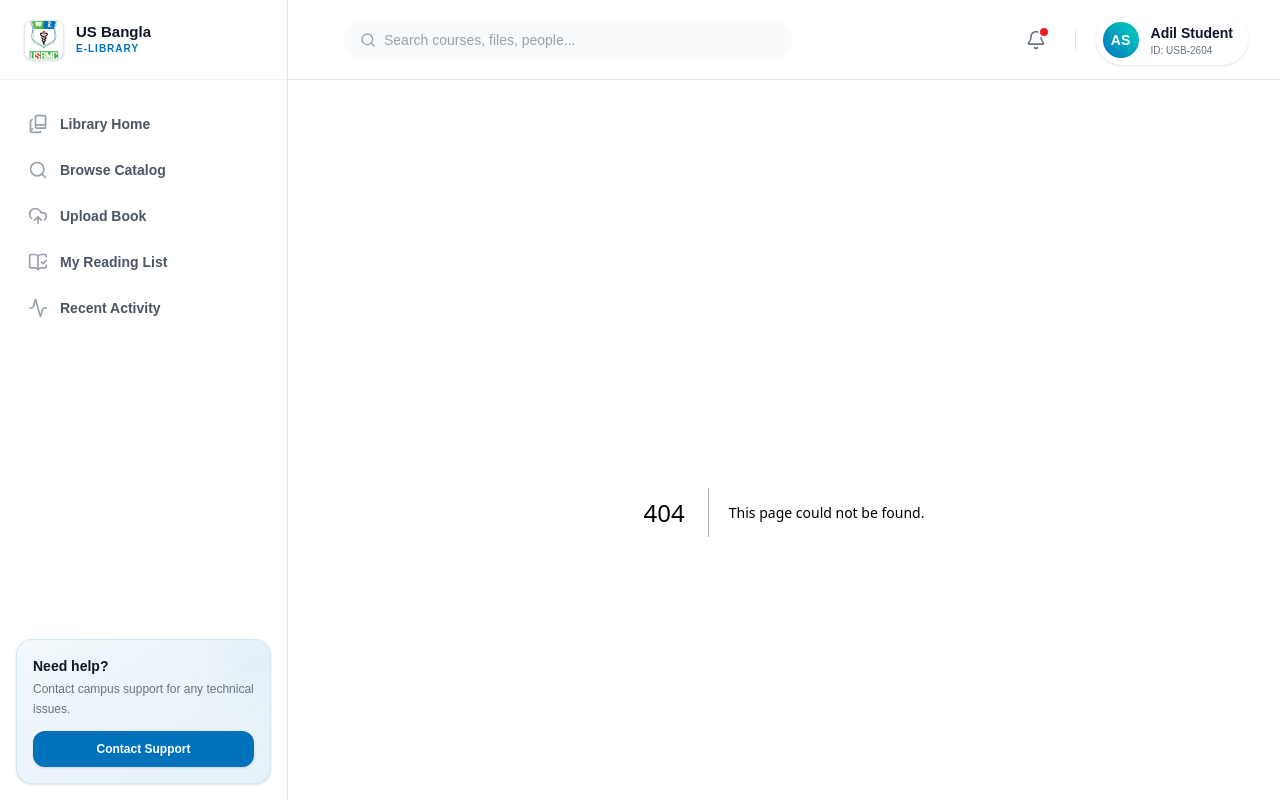
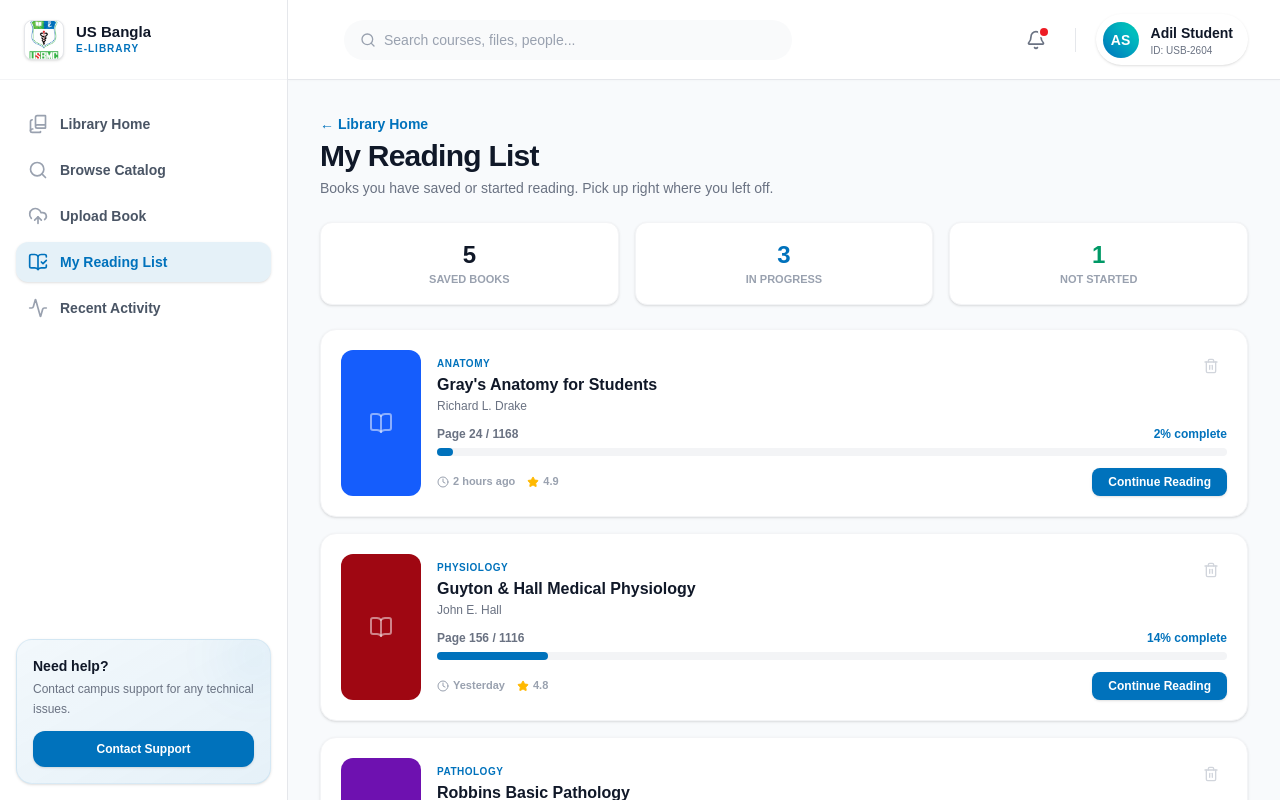
Before and after one commit to AdilAhmedAhir/Demo_US_Bangla_Portal, a Next.js app: page /library/reading-list in a window 1280 px wide. Before the commit this address had no page. Shown: the top 800 px of the page. Built offline with nearby package versions, Linux system fonts and the light colour scheme.

Commit message:
feat: add My Reading List and Recent Activity library pages

```diff
--- /dev/null
+++ b/src/app/library/activity/page.tsx
@@ -0,0 +1,58 @@
+import React from 'react';
+import { BookOpen, Eye, Upload, Star, Clock, User, Search } from 'lucide-react';
+import Link from 'next/link';
+
+export default function LibraryActivityPage() {
+  const activities = [
+    { type: 'read', user: 'Adil Ahmed', action: "opened Gray's Anatomy for Students", detail: 'Page 24 — Chapter 1: The Body', time: '2 hours ago', icon: Eye, color: 'bg-blue-50 text-blue-600 border-blue-100' },
+    { type: 'upload', user: 'Dr. Shahin Rahman', action: 'uploaded a new book', detail: 'Snell\'s Clinical Neuroanatomy — 8th Edition', time: '5 hours ago', icon: Upload, color: 'bg-emerald-50 text-emerald-600 border-emerald-100' },
+    { type: 'read', user: 'Nusrat Jahan', action: 'finished reading Chapter 12', detail: 'Guyton & Hall Medical Physiology', time: '6 hours ago', icon: Eye, color: 'bg-blue-50 text-blue-600 border-blue-100' },
+    { type: 'bookmark', user: 'Hasib Rahman', action: "bookmarked Robbins Basic Pathology", detail: 'Added to reading list', time: 'Yesterday', icon: Star, color: 'bg-amber-50 text-amber-600 border-amber-100' },
+    { type: 'upload', user: 'Admin Library', action: 'bulk uploaded 8 new PDFs', detail: 'Pharmacology, Microbiology, and Surgery department materials', time: 'Yesterday', icon: Upload, color: 'bg-emerald-50 text-emerald-600 border-emerald-100' },
+    { type: 'read', user: 'Faisal Karim', action: 'started reading KD Tripathi Pharmacology', detail: 'Page 1 — Introduction to Pharmacology', time: '2 days ago', icon: Eye, color: 'bg-blue-50 text-blue-600 border-blue-100' },
+    { type: 'search', user: 'Tarek Monsur', action: 'searched for "Cardiac Physiology"', detail: '3 results found', time: '2 days ago', icon: Search, color: 'bg-purple-50 text-purple-600 border-purple-100' },
+    { type: 'read', user: 'Sadia Islam', action: "completed Park's Preventive Medicine", detail: 'All 934 pages read — 100% complete', time: '3 days ago', icon: Eye, color: 'bg-blue-50 text-blue-600 border-blue-100' },
+  ];
+
+  return (
+    <div className="flex flex-col gap-6 w-full pb-10">
+      <div>
+        <Link href="/library" className="text-sm text-brand-primary-blue hover:underline mb-1 inline-block font-bold">← Library Home</Link>
+        <h1 className="text-3xl font-black tracking-tight text-gray-900">Recent Activity</h1>
+        <p className="mt-1 text-sm text-gray-500 font-medium">A live feed of reading sessions, uploads, and bookmarks across the library.</p>
+      </div>
+
+      {/* Activity Feed */}
+      <div className="bg-white rounded-2xl border border-gray-100 shadow-sm overflow-hidden">
+        <div className="px-6 py-4 border-b border-gray-100 bg-gray-50/50 flex items-center justify-between">
+          <h3 className="text-sm font-bold text-gray-900 flex items-center gap-2">
+            <Clock className="w-4 h-4 text-gray-500" /> Activity Timeline
+          </h3>
+          <span className="text-xs font-bold text-gray-400">Last 7 days</span>
+        </div>
+
+        <div className="divide-y divide-gray-50">
+          {activities.map((a, i) => (
+            <div key={i} className="px-6 py-4 flex items-start gap-4 hover:bg-gray-50/50 transition-colors">
+              {/* Icon */}
+              <div className={`w-9 h-9 rounded-lg ${a.color} border flex items-center justify-center shrink-0 mt-0.5`}>
+                <a.icon className="w-4 h-4" />
+              </div>
+
+              {/* Content */}
+              <div className="flex-1 min-w-0">
+                <p className="text-sm text-gray-800">
+                  <strong className="font-bold text-gray-900">{a.user}</strong>{' '}{a.action}
+                </p>
+                <p className="text-xs text-gray-500 font-medium mt-0.5">{a.detail}</p>
+              </div>
+
+              {/* Time */}
+              <span className="text-[11px] font-bold text-gray-400 whitespace-nowrap shrink-0 mt-1">{a.time}</span>
+            </div>
+          ))}
+        </div>
+      </div>
+    </div>
+  );
+}
--- /dev/null
+++ b/src/app/library/reading-list/page.tsx
@@ -0,0 +1,90 @@
+import React from 'react';
+import { BookOpen, BookmarkCheck, Clock, Star, Trash2, Eye } from 'lucide-react';
+import Link from 'next/link';
+
+export default function ReadingListPage() {
+  const savedBooks = [
+    { title: "Gray's Anatomy for Students", author: "Richard L. Drake", category: "Anatomy", cover: "bg-blue-600", progress: 24, totalPages: 1168, lastRead: "2 hours ago", rating: 4.9 },
+    { title: "Guyton & Hall Medical Physiology", author: "John E. Hall", category: "Physiology", cover: "bg-red-800", progress: 156, totalPages: 1116, lastRead: "Yesterday", rating: 4.8 },
+    { title: "Robbins Basic Pathology", author: "Vinay Kumar", category: "Pathology", cover: "bg-purple-800", progress: 0, totalPages: 952, lastRead: "Not started", rating: 4.7 },
+    { title: "KD Tripathi Pharmacology", author: "KD Tripathi", category: "Pharmacology", cover: "bg-rose-700", progress: 312, totalPages: 964, lastRead: "3 days ago", rating: 4.7 },
+    { title: "Langman's Medical Embryology", author: "T.W. Sadler", category: "Embryology", cover: "bg-teal-700", progress: 88, totalPages: 410, lastRead: "1 week ago", rating: 4.6 },
+  ];
+
+  return (
+    <div className="flex flex-col gap-6 w-full pb-10">
+      <div>
+        <Link href="/library" className="text-sm text-brand-primary-blue hover:underline mb-1 inline-block font-bold">← Library Home</Link>
+        <h1 className="text-3xl font-black tracking-tight text-gray-900">My Reading List</h1>
+        <p className="mt-1 text-sm text-gray-500 font-medium">Books you have saved or started reading. Pick up right where you left off.</p>
+      </div>
+
+      {/* Stats Strip */}
+      <div className="grid grid-cols-3 gap-4">
+        <div className="bg-white rounded-xl p-4 border border-gray-100 shadow-sm text-center">
+          <p className="text-2xl font-black text-gray-900">5</p>
+          <p className="text-[11px] font-bold text-gray-400 uppercase">Saved Books</p>
+        </div>
+        <div className="bg-white rounded-xl p-4 border border-gray-100 shadow-sm text-center">
+          <p className="text-2xl font-black text-brand-primary-blue">3</p>
+          <p className="text-[11px] font-bold text-gray-400 uppercase">In Progress</p>
+        </div>
+        <div className="bg-white rounded-xl p-4 border border-gray-100 shadow-sm text-center">
+          <p className="text-2xl font-black text-emerald-600">1</p>
+          <p className="text-[11px] font-bold text-gray-400 uppercase">Not Started</p>
+        </div>
+      </div>
+
+      {/* Book List */}
+      <div className="flex flex-col gap-4">
+        {savedBooks.map((book, i) => {
+          const pct = book.totalPages > 0 ? Math.round((book.progress / book.totalPages) * 100) : 0;
+          return (
+            <div key={i} className="bg-white rounded-2xl border border-gray-100 shadow-sm p-4 sm:p-5 flex flex-col sm:flex-row gap-4 hover:shadow-md transition-all group">
+              {/* Mini Cover */}
+              <div className={`${book.cover} w-full sm:w-20 h-28 sm:h-auto rounded-xl flex items-center justify-center shrink-0`}>
+                <BookOpen className="w-6 h-6 text-white/50" />
+              </div>
+
+              {/* Details */}
+              <div className="flex-1 min-w-0">
+                <div className="flex items-start justify-between gap-2">
+                  <div className="min-w-0">
+                    <span className="text-[10px] font-bold uppercase tracking-wider text-brand-primary-blue">{book.category}</span>
+                    <h3 className="font-bold text-gray-900 text-base leading-snug truncate">{book.title}</h3>
+                    <p className="text-xs text-gray-500 font-medium mt-0.5">{book.author}</p>
+                  </div>
+                  <button className="p-2 text-gray-300 hover:text-red-500 hover:bg-red-50 rounded-lg transition shrink-0" title="Remove from list">
+                    <Trash2 className="w-4 h-4" />
+                  </button>
+                </div>
+
+                {/* Progress Bar */}
+                <div className="mt-3">
+                  <div className="flex items-center justify-between text-xs font-bold text-gray-500 mb-1.5">
+                    <span>Page {book.progress} / {book.totalPages}</span>
+                    <span className={pct > 0 ? 'text-brand-primary-blue' : 'text-gray-400'}>{pct}% complete</span>
+                  </div>
+                  <div className="w-full bg-gray-100 rounded-full h-2">
+                    <div className="bg-brand-primary-blue h-2 rounded-full transition-all" style={{ width: `${pct}%` }}></div>
+                  </div>
+                </div>
+
+                {/* Footer Meta */}
+                <div className="flex items-center justify-between mt-3">
+                  <div className="flex items-center gap-3 text-[11px] text-gray-400 font-bold">
+                    <span className="flex items-center gap-1"><Clock className="w-3 h-3" /> {book.lastRead}</span>
+                    <span className="flex items-center gap-1"><Star className="w-3 h-3 text-amber-400 fill-amber-400" /> {book.rating}</span>
+                  </div>
+                  <Link href="/library/reader" className="text-xs font-bold text-white bg-brand-primary-blue px-4 py-1.5 rounded-lg hover:bg-blue-700 transition shadow-sm">
+                    {pct > 0 ? 'Continue Reading' : 'Start Reading'}
+                  </Link>
+                </div>
+              </div>
+            </div>
+          );
+        })}
+      </div>
+    </div>
+  );
+}
--- a/src/components/layout/Sidebar.tsx
+++ b/src/components/layout/Sidebar.tsx
@@ -51,8 +51,8 @@ const libraryNav = [
   { name: 'Library Home', href: '/library', icon: BookCopy },
   { name: 'Browse Catalog', href: '/library/catalog', icon: Search },
   { name: 'Upload Book', href: '/library/upload', icon: UploadCloud },
-  { name: 'My Reading List', href: '#', icon: BookOpenCheck },
-  { name: 'Recent Activity', href: '#', icon: Activity },
+  { name: 'My Reading List', href: '/library/reading-list', icon: BookOpenCheck },
+  { name: 'Recent Activity', href: '/library/activity', icon: Activity },
 ];
 
 interface SidebarProps {
```
